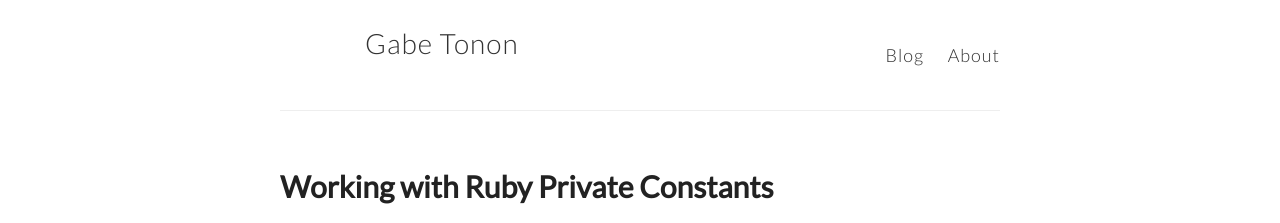
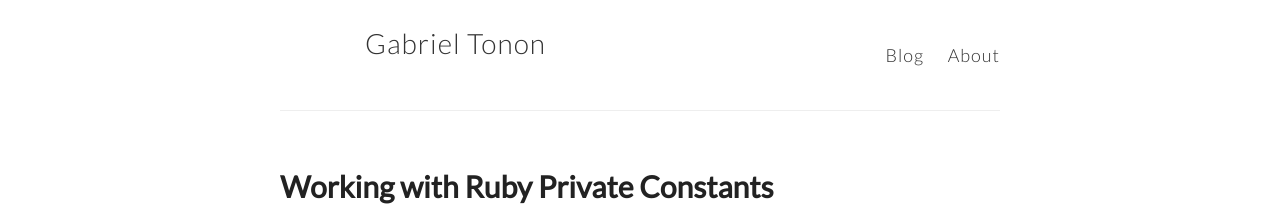
Before and after one commit to gaapt/gaapt.github.io, a Jekyll site: the page built from index.html, in a window 1280 px wide. Shown: the top 223 px of the page. Built offline with Jekyll 4.4.1, drawn with Linux system fonts in a browser that asks for light colours.

Commit message:
Update _config.yml

```diff
--- a/_config.yml
+++ b/_config.yml
@@ -3,7 +3,7 @@
 #
 
 # Name of your site (displayed in the header)
-name: Gabe Tonon
+name: Gabriel Tonon
 
 # Short bio or description (displayed in the header)
 #description: Blog
```
